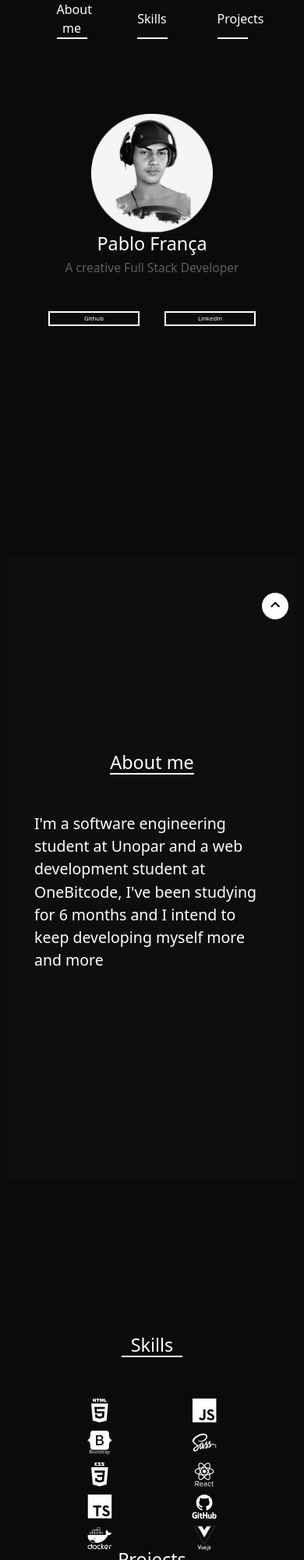
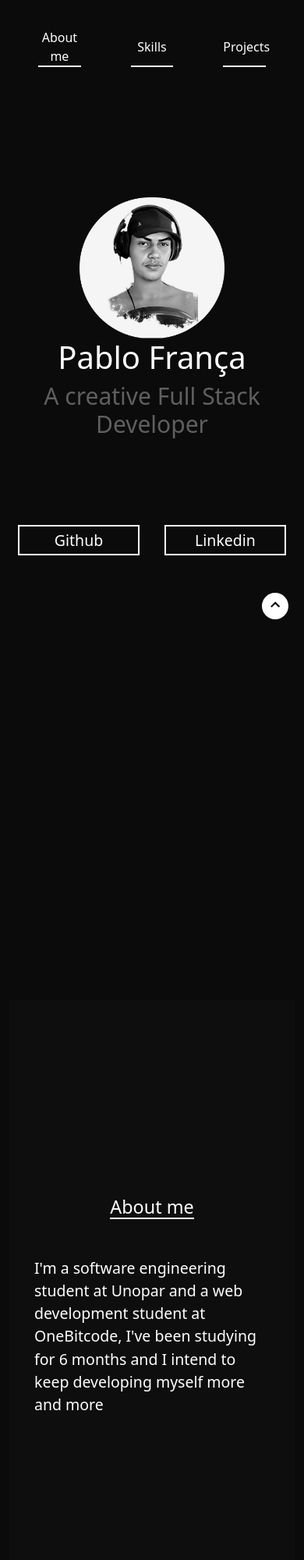
Before and after one commit to pablofrcosta/portfolio, a website: page index.html in a window 390 px wide. Shown: the top 2000 px of the page at 78% size. Drawn offline with nearby package versions, Linux system fonts and the light colour scheme.

Commit message:
portfolio

```diff
--- a/sass/style.scss
+++ b/sass/style.scss
@@ -13,7 +13,7 @@ body {
 }
 
 .container {
-  height: auto;
+  min-height: 250vh;
   width: auto;
   display: flex;
   flex-direction: column;
@@ -66,16 +66,16 @@ body {
 
 
     .imgProfile {
-      width: 40vmin;
+      min-width: 22vh;
       height: auto;
     }
 
     h1 {
-      font-size: 6vmin;
+      font-size: 40px;
     }
 
     h3 {
-      font-size: 4vmin;
+      font-size: 30px;
       color: #5f5f5f;
       text-align: center;
     }
@@ -90,9 +90,9 @@ body {
 
     button {
       border: 2px solid white;
-      width: 30vmin;
-      height: 5vmin;
-      font-size: 2vmin;
+      width: 40vmin;
+      height: 10vmin;
+      font-size: 5vmin;
 
       &:hover {
         border: 2px solid gray;
@@ -175,11 +175,12 @@ body {
 }
 
 #contentProjects {
-  height: 50vw;
+  height: 60vw;
   min-height: auto;
   display: flex;
   flex-direction: column;
   align-items: center;
+  // margin-bottom: 15vw;
 
   .projects {
     display: flex;
@@ -247,8 +248,128 @@ body {
   height: 4vmax;
 
   .arrow {
-
     color: black;
     font-size: 3vmax;
   }
 }
+
+@media(max-width: 400px) {
+  .profile {
+    display: flex;
+    flex-direction: column;
+    justify-content: center;
+    align-items: center;
+    margin-top: 6rem;
+
+
+    .imgProfile {
+      width: 10vw;
+      height: auto;
+    }
+
+    h1 {
+      font-size: 2px;
+
+    }
+
+    h3 {
+      font-size: 4vmin;
+      color: #5f5f5f;
+      text-align: center;
+    }
+  }
+
+  .content {
+    display: flex;
+    flex-direction: column;
+    justify-content: space-around;
+    align-items: center;
+    margin-bottom: 30rem;
+    height: 200vw;
+
+    button {
+      width: 14vw;
+      height: 50px;
+      color: #FFFFFF;
+      border: none;
+      border-bottom: 2px solid white;
+      background-color: #0B0B0B;
+
+      &:hover {
+        border-bottom: 2px solid gray;
+      }
+    }
+  }
+
+  #contentSkills {
+    height: 255vw;
+    min-height: auto;
+    display: flex;
+    flex-direction: column;
+    justify-content: space-around;
+    align-items: center;
+    flex-wrap: wrap;
+    width: auto;
+    margin-top: 5rem;
+
+    .skills {
+      display: flex;
+      justify-content: center;
+      align-items: center;
+      flex-wrap: wrap;
+
+      h1 {
+        color: white;
+        margin-bottom: 2rem;
+        border-bottom: 2px solid #FFFFFF;
+        width: 28vw;
+        height: auto;
+        text-align: center;
+        font-size: 10vmin;
+      }
+
+      p {
+        margin-top: 5vw;
+        font-size: 7vw;
+        text-align: center;
+        width: 100vw;
+        height: auto;
+      }
+
+      i {
+        margin: 3rem;
+        font-size: 20vmin;
+        color: white;
+      }
+
+    }
+  }
+
+  #contentProjects {
+    height: 250vw;
+    min-height: auto;
+    display: flex;
+    flex-direction: column;
+    justify-content: center;
+    align-items: center;
+    margin-bottom: 15vw;
+
+    .projects {
+      display: flex;
+      flex-direction: column;
+      justify-content: center;
+      align-items: center;
+      margin-top: 5rem;
+      text-align: center;
+
+      h1 {
+        color: white;
+        margin-bottom: 2rem;
+        border-bottom: 2px solid #FFFFFF;
+        width: auto;
+        height: auto;
+        font-size: 10vmin;
+      }
+    }
+  }
+}
```
Also changed, not shown: styles/style.css, 1 other file.
